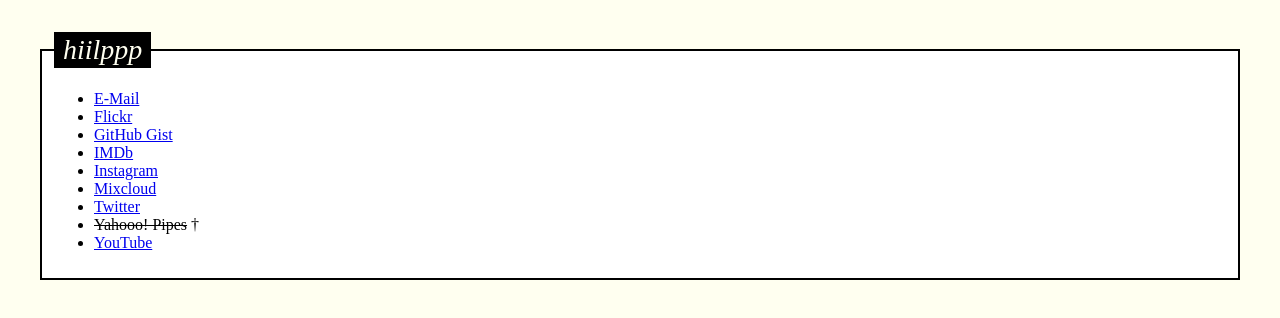
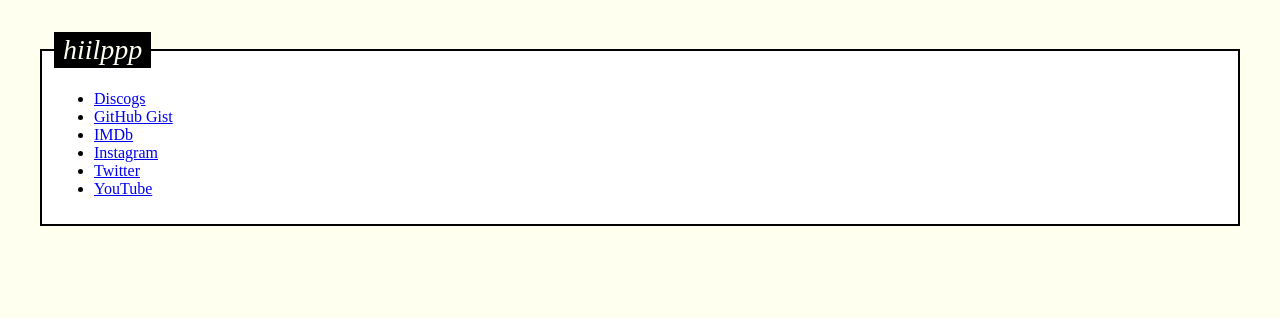
Before and after one commit to hiilppp/hiilppp.github.io, a plain HTML site: page index.html in a window 1280 px wide. Drawn offline with Linux system fonts and the light colour scheme.

Commit message:
Reactivate some services, deactivate others

```diff
--- a/index.html
+++ b/index.html
@@ -29,20 +29,21 @@
 	<fieldset class="custom-fieldset">
 		<legend>hiilppp</legend>
 			<ul>
-				<!-- <li><a href="https://www.discogs.com/user/hiilppp">Discogs</a></li> -->
-				<li><a href="E-Mail" rel="nofollow" onclick="this.href='mailto:' + 'hiilppp' + '+592665' + '@' + 'gmail.com'">E-Mail</a></li>
-				<li><a href="https://www.flickr.com/photos/hiilppp/">Flickr</a></li>
+				<li><a href="https://www.discogs.com/user/hiilppp">Discogs</a></li>
+				<!-- <li><a href="E-Mail" rel="nofollow" onclick="this.href='mailto:' + 'hiilppp' + '+592665' + '@' + 'gmail.com'">E-Mail</a></li> -->
+				<!-- <li><a href="https://www.flickr.com/photos/hiilppp/">Flickr</a></li> -->
 				<li><a href="https://gist.github.com/hiilppp">GitHub Gist</a></li>
 				<!-- <li><a href="https://www.goodreads.com/user/show/45406185-hiilppp">Goodreads</a></li> -->
 				<li><a href="http://www.imdb.com/user/ur10189759/">IMDb</a></li>
 				<li><a href="http://instagram.com/hiilppp/">Instagram</a></li>
 				<!-- <li><a href="https://www.instapaper.com/p/hiilppp">Instapaper</a></li> -->
 				<!-- <li><a href="https://keybase.io/hiilppp">Keybase</a></li> -->
-				<li><a href="https://www.mixcloud.com/hiilppp/">Mixcloud</a></li>
+				<!-- <li><a href="https://www.mixcloud.com/hiilppp/">Mixcloud</a></li> -->
 				<!-- <li><a href="https://soundcloud.com/hiilppp/">SoundCloud</a></li> -->
+				<!-- <li><a href="https://threema.id/YSEKJRF3">Threema</a></li> -->
 				<!-- <li><a href="http://www.twitpic.com/photos/hiilppp"><strike>TwitPic</strike></a></li> -->
 				<li><a href="https://twitter.com/hiilppp">Twitter</a></li>
-				<li><strike>Yahooo! Pipes</strike> &dagger;</li>
+				<!-- <li><strike>Yahooo! Pipes</strike> &dagger;</li> -->
 				<li><a href="https://www.youtube.com/user/hiilppp/videos">YouTube</a></li>
 			</ul>
 	</fieldset>
```
